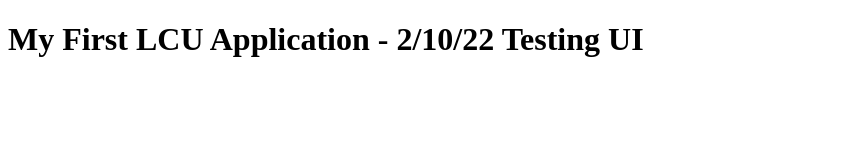
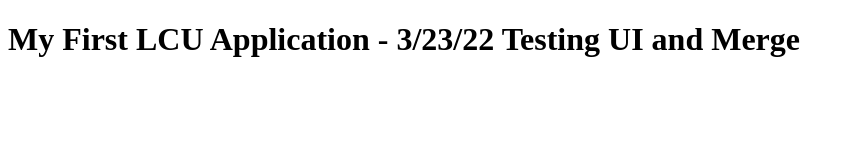
Before and after one commit to mpjbusiness/my-second-project-public-web-2, a website: page index.html in a window 1280 px wide. Shown: the whole page, without its empty margins (0-855 px from the left). Drawn offline with Linux system fonts and the light colour scheme.

Commit message:
creating integration branch

```diff
--- a/index.html
+++ b/index.html
@@ -7,6 +7,6 @@
     <meta name="viewport" content="width=device-width, initial-scale=1" />
   </head>
   <body>
-    <h1>My First LCU Application - 2/10/22 Testing UI</h1>
+    <h1>My First LCU Application - 3/23/22 Testing UI and Merge</h1>
   </body>
 </html>
```
